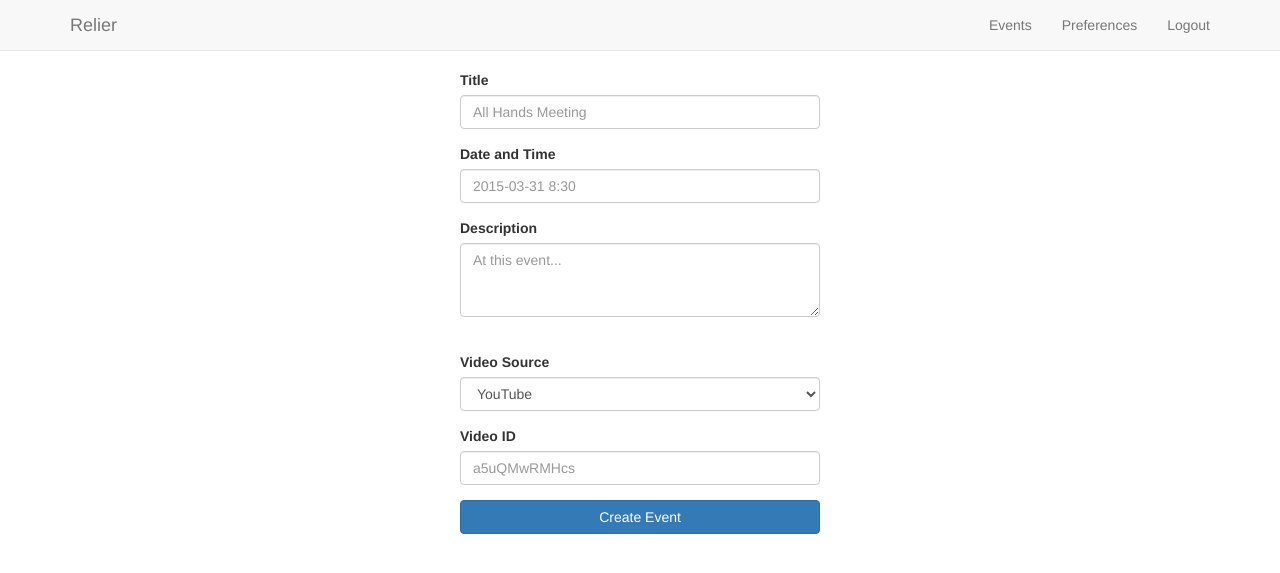
After one commit to citruspi/relier-api, a Flask app: template relier/web/templates/new_event.j2 in a window 1280 px wide. The commit adds this page. Shown: the top 573 px of the page. Run offline with Flask 2, Linux system fonts and the light colour scheme; the template is opened without the code that fills it, so the values that code supplies are empty; parts of the project's set-up code (start-up, migrations or seed data) failed here and were passed over; some libraries are stand-ins or nearby versions.

Commit message:
Implemented the creation of new events

```diff
--- a/relier/web/__init__.py
+++ b/relier/web/__init__.py
@@ -20,6 +20,7 @@ def fetch_user():
 app.add_url_rule('/', view_func=Home.as_view('home'))
 app.add_url_rule('/login/', view_func=Login.as_view('login'))
 app.add_url_rule('/events/<int:event_id>/', view_func=EventView.as_view('event'))
+app.add_url_rule('/events/new/', view_func=NewEvent.as_view('new_event'))
 app.add_url_rule('/events/', view_func=Events.as_view('events'))
 app.add_url_rule('/events/<int:event_id>/questions/', view_func=Questions.as_view('questions'))
 app.add_url_rule('/events/<int:event_id>/questions/<int:question_id>/answers/', view_func=Answers.as_view('answers'))
--- /dev/null
+++ b/relier/web/templates/new_event.j2
@@ -0,0 +1,35 @@
+{% extends 'base.j2' %}
+
+{% block page %}
+<div class="container">
+    <div class="row">
+        <div class="col-md-4 col-md-offset-4">
+            <form method='POST' action='/events/new/'>
+                <div class="form-group">
+                    <label for="exampleInputEmail1">Title</label>
+                    <input type="email" class="form-control" name="title" placeholder="All Hands Meeting">
+                </div>
+                <div class="form-group">
+                    <label for="exampleInputPassword1">Date and Time</label>
+                    <input type="text" class="form-control" name="datetime" placeholder="2015-03-31 8:30">
+                </div>
+                <div class="form-group">
+                    <label>Description</label>
+                    <textarea class="form-control" name="description" rows="3" placeholder="At this event..."></textarea><br>
+                </div>
+                <div class="form-group">
+                    <label>Video Source</label>
+                    <select class="form-control" name="video_source">
+                        <option value="youtube">YouTube</option>
+                    </select>
+                </div>
+                <div class="form-group">
+                    <label for="exampleInputPassword1">Video ID</label>
+                    <input type="text" class="form-control" name="video_id" placeholder="a5uQMwRMHcs">
+                </div>
+                <button type="submit" class="btn btn-primary btn-block">Create Event</button>
+            </form>
+        </div>
+    </div>
+</div>
+{% endblock %}
```
Also changed, not shown: relier/web/templates/events.j2 (+7 -0 lines), relier/web/views/new_event.py (added, +37 -0 lines).
